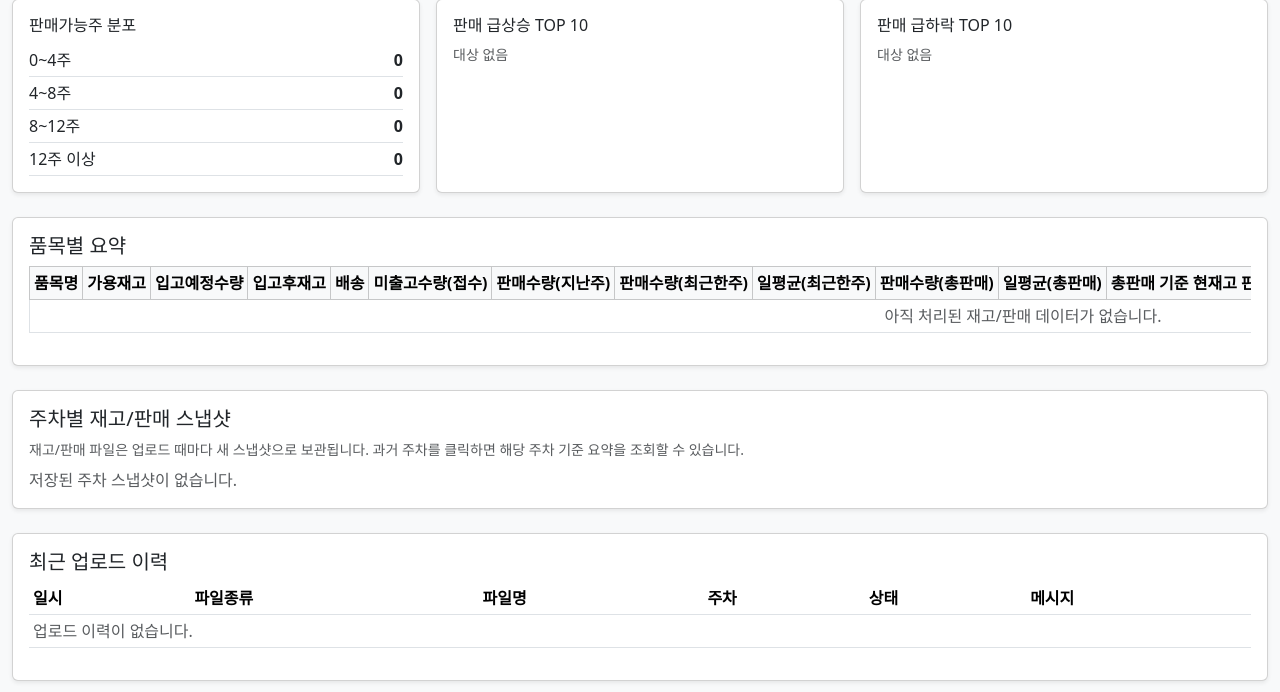
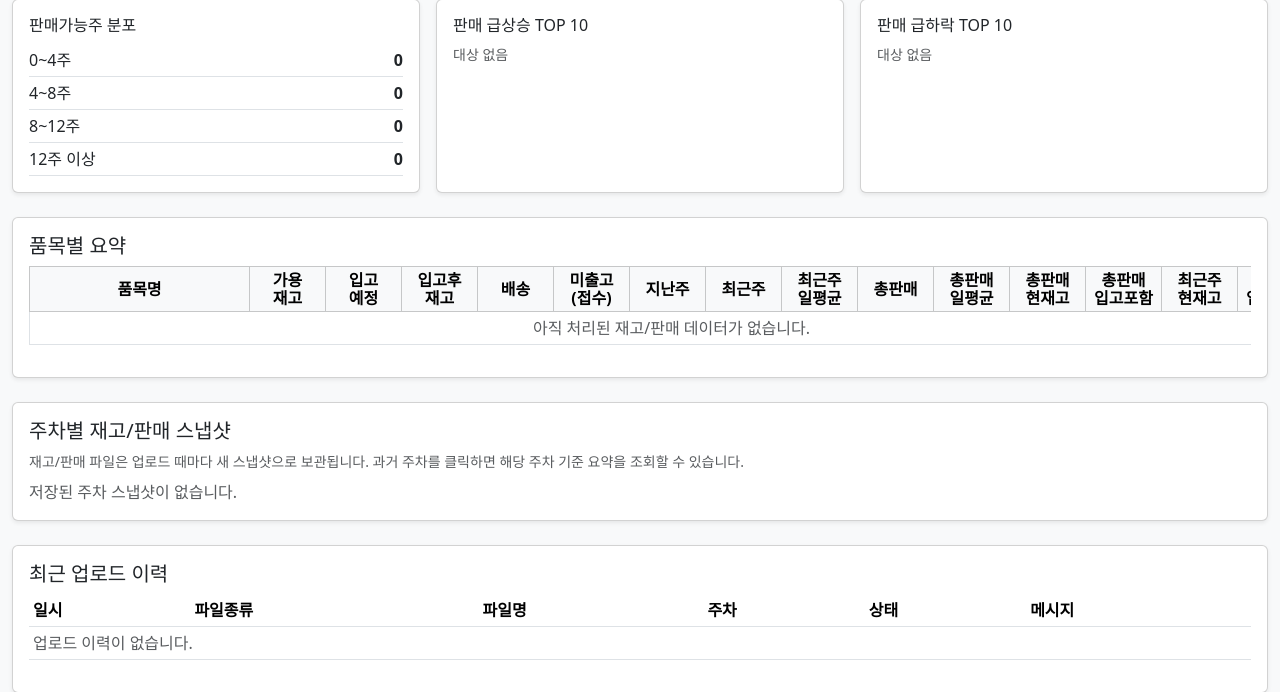
Before and after one commit to goowlsrud6-eng/logic, a Django app: page / in a window 1280 px wide. Shown: the part 894-1586 px from the top of the page. Run offline with Django 5.2, Linux system fonts and the light colour scheme; data that the repository does not hold is empty.

Commit message:
Shorten dashboard summary headers

```diff
--- a/inventory/templates/inventory/dashboard.html
+++ b/inventory/templates/inventory/dashboard.html
@@ -8,6 +8,8 @@
   <link href="https://cdn.jsdelivr.net/npm/bootstrap@5.3.3/dist/css/bootstrap.min.css" rel="stylesheet">
   <style>
     th { white-space: nowrap; }
+    .summary-table th { white-space: normal; min-width: 76px; line-height: 1.15; vertical-align: middle; }
+    .summary-table th:first-child { min-width: 220px; }
     .metric-card strong { font-size: 1.8rem; }
     .metric-card a.card { text-decoration: none; transition: transform .12s ease, box-shadow .12s ease; }
     .metric-card a.card:hover { transform: translateY(-2px); box-shadow: 0 .5rem 1rem rgba(0,0,0,.15); }
@@ -84,8 +86,8 @@
       </div>
       <p class="text-muted small mb-3">품목명을 클릭하면 바로 품목별 상세 화면으로 이동합니다.</p>
       <div class="table-responsive">
-        <table class="table table-sm table-bordered table-hover align-middle text-center">
-          <thead class="table-light"><tr><th>품목명</th><th>가용재고</th><th>입고예정수량</th><th>입고후재고</th><th>배송</th><th>미출고수량(접수)</th><th>판매수량(지난주)</th><th>판매수량(최근한주)</th><th>일평균(최근한주)</th><th>판매수량(총판매)</th><th>일평균(총판매)</th><th>총판매 기준 현재고 판매가능주</th><th>총판매 기준 입고포함 판매가능주</th><th>최근한주 기준 현재고 판매가능주</th><th>최근한주 기준 입고포함 판매가능주</th><th>판매상태</th></tr></thead>
+        <table class="table table-sm table-bordered table-hover align-middle text-center summary-table">
+          <thead class="table-light"><tr><th title="품목명">품목명</th><th title="가용재고">가용<br>재고</th><th title="입고예정수량">입고<br>예정</th><th title="입고후재고">입고후<br>재고</th><th title="배송">배송</th><th title="미출고수량(접수)">미출고<br>(접수)</th><th title="판매수량(지난주)">지난주</th><th title="판매수량(최근한주)">최근주</th><th title="일평균(최근한주)">최근주<br>일평균</th><th title="판매수량(총판매)">총판매</th><th title="일평균(총판매)">총판매<br>일평균</th><th title="총판매 기준 현재고 판매가능주">총판매<br>현재고</th><th title="총판매 기준 입고포함 판매가능주">총판매<br>입고포함</th><th title="최근한주 기준 현재고 판매가능주">최근주<br>현재고</th><th title="최근한주 기준 입고포함 판매가능주">최근주<br>입고포함</th><th title="판매상태">판매<br>상태</th></tr></thead>
           <tbody>
           {% for row in card_items %}
             <tr><td class="text-start"><a href="{% url 'product_detail' row.product_name %}?upload_id={{ latest_file.id }}">{{ row.product_name }}</a></td><td>{{ row.available_stock|comma0 }}</td><td>{{ row.inbound_qty|comma0 }}</td><td>{{ row.stock_after_inbound|comma0 }}</td><td>{{ row.delivery_qty|comma0 }}</td><td>{{ row.pending_qty|comma0 }}</td><td>{{ row.previous_week_sales|comma0 }}</td><td>{{ row.recent_week_sales|comma0 }}</td><td>{{ row.recent_daily_sales|comma0 }}</td><td>{{ row.total_sales|comma0 }}</td><td>{{ row.total_daily_sales|comma0 }}</td><td>{{ row.current_total_weeks|weeks1 }}</td><td>{{ row.inbound_total_weeks|weeks1 }}</td><td>{{ row.current_recent_weeks|weeks1 }}</td><td>{{ row.inbound_recent_weeks|weeks1 }}</td><td>{{ row.sales_trend|default:'-' }}</td></tr>
@@ -109,8 +111,8 @@
     <div class="card-body">
       <h2 class="h5">품목별 요약</h2>
       <div class="table-responsive">
-        <table class="table table-sm table-bordered table-hover align-middle text-center">
-          <thead class="table-light"><tr><th>품목명</th><th>가용재고</th><th>입고예정수량</th><th>입고후재고</th><th>배송</th><th>미출고수량(접수)</th><th>판매수량(지난주)</th><th>판매수량(최근한주)</th><th>일평균(최근한주)</th><th>판매수량(총판매)</th><th>일평균(총판매)</th><th>총판매 기준 현재고 판매가능주</th><th>총판매 기준 입고포함 판매가능주</th><th>최근한주 기준 현재고 판매가능주</th><th>최근한주 기준 입고포함 판매가능주</th></tr></thead>
+        <table class="table table-sm table-bordered table-hover align-middle text-center summary-table">
+          <thead class="table-light"><tr><th title="품목명">품목명</th><th title="가용재고">가용<br>재고</th><th title="입고예정수량">입고<br>예정</th><th title="입고후재고">입고후<br>재고</th><th title="배송">배송</th><th title="미출고수량(접수)">미출고<br>(접수)</th><th title="판매수량(지난주)">지난주</th><th title="판매수량(최근한주)">최근주</th><th title="일평균(최근한주)">최근주<br>일평균</th><th title="판매수량(총판매)">총판매</th><th title="일평균(총판매)">총판매<br>일평균</th><th title="총판매 기준 현재고 판매가능주">총판매<br>현재고</th><th title="총판매 기준 입고포함 판매가능주">총판매<br>입고포함</th><th title="최근한주 기준 현재고 판매가능주">최근주<br>현재고</th><th title="최근한주 기준 입고포함 판매가능주">최근주<br>입고포함</th></tr></thead>
           <tbody>
           {% for row in summary %}
             <tr><td class="text-start"><a href="{% url 'product_detail' row.product_name %}?upload_id={{ latest_file.id }}">{{ row.product_name }}</a></td><td>{{ row.available_stock|comma0 }}</td><td>{{ row.inbound_qty|comma0 }}</td><td>{{ row.stock_after_inbound|comma0 }}</td><td>{{ row.delivery_qty|comma0 }}</td><td>{{ row.pending_qty|comma0 }}</td><td>{{ row.previous_week_sales|comma0 }}</td><td>{{ row.recent_week_sales|comma0 }}</td><td>{{ row.recent_daily_sales|comma0 }}</td><td>{{ row.total_sales|comma0 }}</td><td>{{ row.total_daily_sales|comma0 }}</td><td>{{ row.current_total_weeks|weeks1 }}</td><td>{{ row.inbound_total_weeks|weeks1 }}</td><td>{{ row.current_recent_weeks|weeks1 }}</td><td>{{ row.inbound_recent_weeks|weeks1 }}</td></tr>
```
Also changed, not shown: SPECIAL_STOCK_REQUIREMENTS.md (+6 -0 lines).
